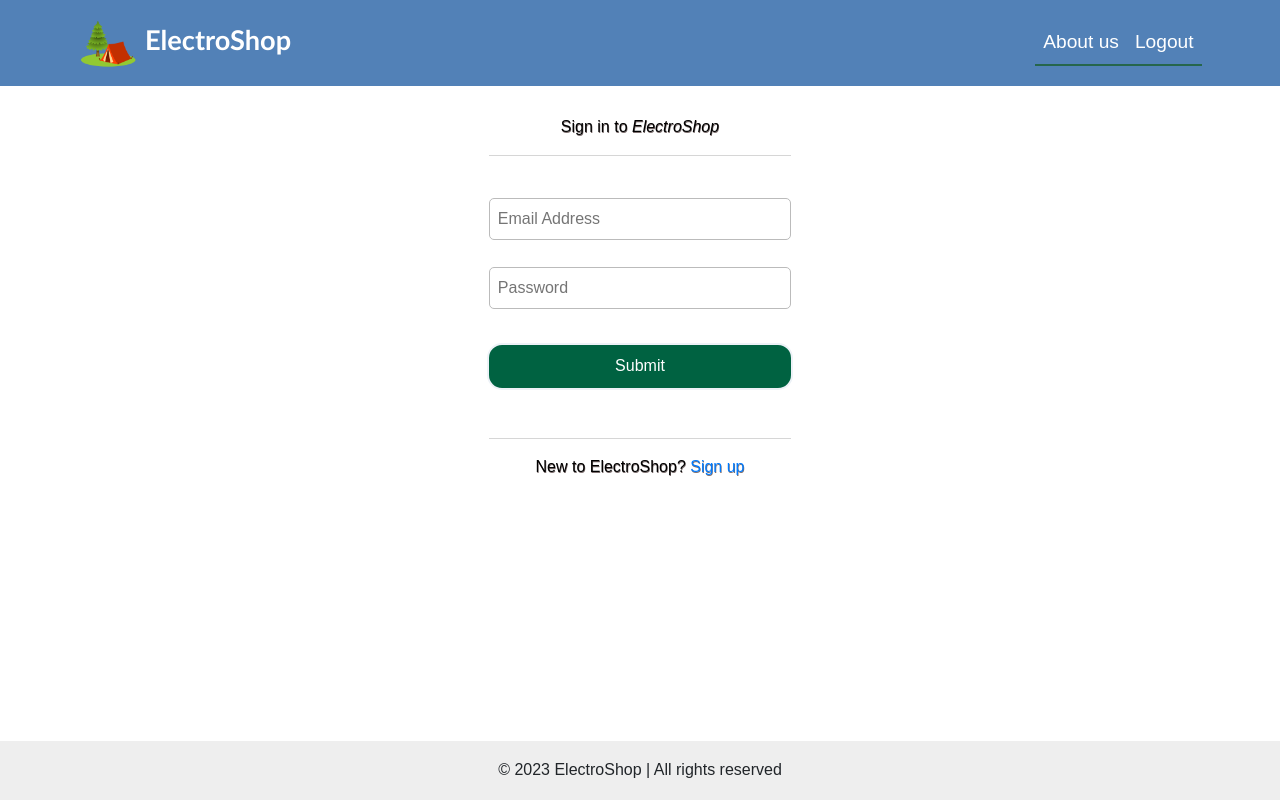
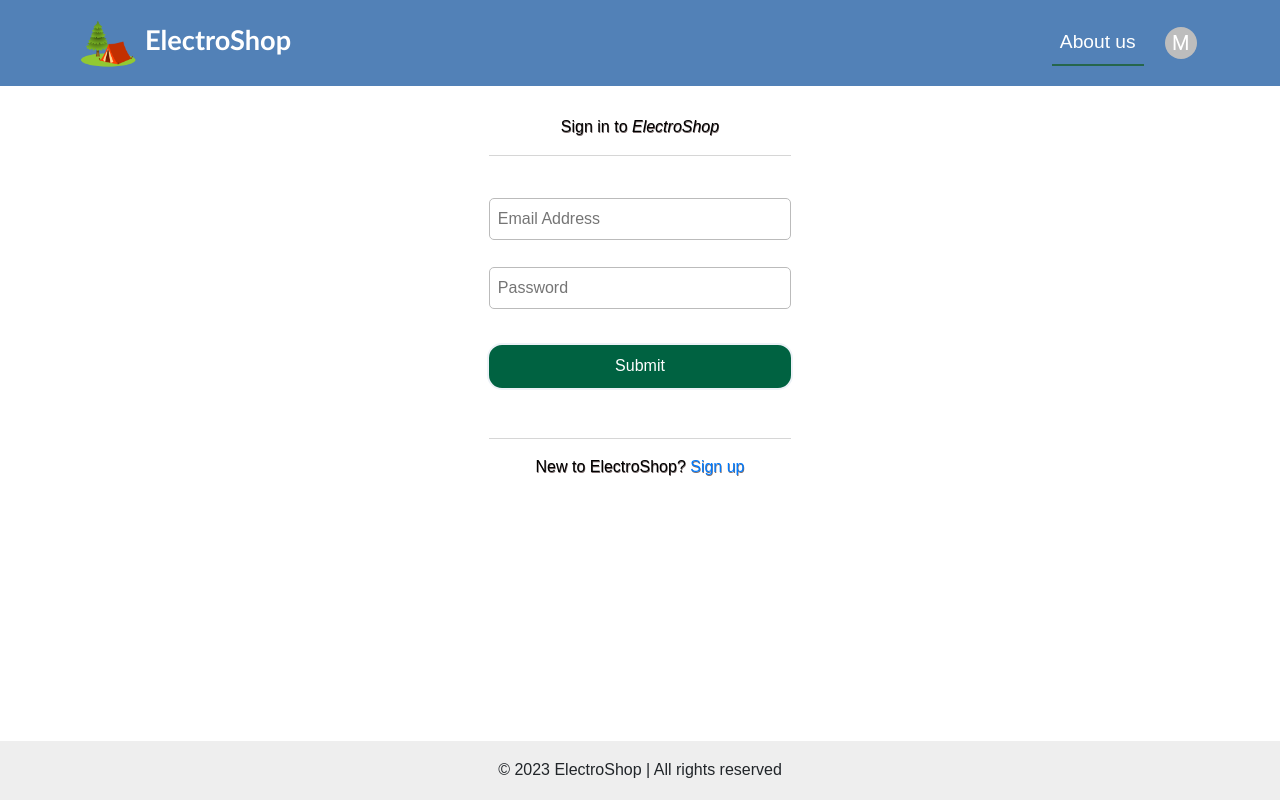
Before and after one commit to ajinkyabhuruk1996/business_ui, a React (Create React App) app: page /login in a window 1280 px wide. Built offline with nearby package versions, Linux system fonts and the light colour scheme; sample sign-in values are in the browser's storage.

Commit message:
Access based admin portal route

```diff
--- a/src/App.js
+++ b/src/App.js
@@ -17,16 +17,16 @@ import SolarPanelListing from './components/Products/ProductListing/SolarPanelLi
 import SolarHeatersListing from './components/Products/ProductListing/SolarHeatersListing.js'
 import ProductListing from './components/Products/ProductListing/ProductListing.js';
 import AdminPortalHomePage from './components/AdminPortal/AdminPortal/AdminPortalHomePage.js';
-
+import CreateSubUserForm from './components/Forms/SignUp/createSubUserForm.js';
+import { isAuthorizedToPerform } from './utils.js';
 import './App.css';
 
 
 const Protected = ({ component: Component, ...routeProps }) => {
   const { loading, isAuthenticated, user, area, accessTo } = routeProps
-  const isAdmin =true;
+  const isAdmin = true;
 
-  const hasAccess= JSON.parse(sessionStorage.getItem("userCapabilites"))?.[area]?.[accessTo];
-  // JSON.parse(sessionStorage.getItem("userCapabilites"))?.["adminPortal"]?.["hasAccessToAdminPortal"]
+  const hasAccess = isAuthorizedToPerform( area, accessTo);
 
   if (!loading && !hasAccess) {
     return <Navigate to="/login" />;
@@ -75,6 +75,14 @@ const App = () => {
                   accessTo={"hasAccessToAdminPortal"}
                 />}
             />
+            <Route
+              exact path='/adduser'
+              element={
+                <Protected component={CreateSubUserForm}
+                  area={"user"}
+                  accessTo={"canAddNewUser"}
+                />}
+            />
             <Route exact path="/productlist/solarpanel" element={<SolarPanelListing />}></Route>
             <Route exact path="/productlist/solarheater" element={<SolarHeatersListing />}></Route>
             <Route path="/productlist/*" element={<ProductListing />}></Route>
--- a/src/components/Forms/Logout/LogoutControl.js
+++ b/src/components/Forms/Logout/LogoutControl.js
@@ -1,7 +1,7 @@
 import { API_ROOT } from "../../AppConfig/app-config";
 
-export const logoutFunction = (event) => {
-    event.preventDefault();
+export const logoutFunction = () => {
+        // event.preventDefault();
         // const formData = new FormData(event.target);
         // var object = {};
         // formData.forEach(function(value, key){
--- a/src/components/Header/Header.js
+++ b/src/components/Header/Header.js
@@ -1,18 +1,149 @@
+import * as React from 'react';
+import Box from '@mui/material/Box';
+import Avatar from '@mui/material/Avatar';
+import Menu from '@mui/material/Menu';
+import MenuItem from '@mui/material/MenuItem';
+import ListItemIcon from '@mui/material/ListItemIcon';
+import Divider from '@mui/material/Divider';
+import IconButton from '@mui/material/IconButton';
+import Typography from '@mui/material/Typography';
+import Tooltip from '@mui/material/Tooltip';
+import PersonAdd from '@mui/icons-material/PersonAdd';
+import Settings from '@mui/icons-material/Settings';
+import Logout from '@mui/icons-material/Logout';
 import { Navbar, Nav } from 'react-bootstrap';
 import { useNavigate } from 'react-router-dom';
 import { logoutFunction } from '../Forms/Logout/LogoutControl.js';
 import logo from './images/brand.png';
 import './Header.css';
+import { isAuthorizedToPerform } from '../../utils.js';
 
-const Header = ()=>{
-    const navigate = useNavigate();
+const AccountMenu = (props) => {
+    const { navigate } = props;
+    const [anchorEl, setAnchorEl] = React.useState(null);
+    const open = Boolean(anchorEl);
+
+    const canAddNewUser = isAuthorizedToPerform( "user", "canAddNewUser");
+
+    const handleClick = (event) => {
+        setAnchorEl(event.currentTarget);
+    };
+    const handleClose = () => {
+        setAnchorEl(null);
+    };
 
     const handleLogoutClick = (event) => {
-        logoutFunction(event)
+        logoutFunction()
         navigate('/')
     }
 
-    const authButton = () => {
+    return (
+        <React.Fragment>
+            <Box
+                display="flex"
+                justifyContent="flex-end"
+                alignItems="flex-end"
+                sx={{ display: 'flex', alignItems: 'center', textAlign: 'center' }}>
+                {/* {customerButtons()}
+                {adminPortalButtons()}
+                {authButton()} */}
+                <Tooltip title="Account settings">
+                    <IconButton
+                        onClick={handleClick}
+                        size="small"
+                        sx={{ ml: 2 }}
+                        aria-controls={open ? 'account-menu' : undefined}
+                        aria-haspopup="true"
+                        aria-expanded={open ? 'true' : undefined}
+                    >
+                        <Avatar sx={{ width: 32, height: 32 }}>M</Avatar>
+                    </IconButton>
+                </Tooltip>
+            </Box>
+            <Menu
+                anchorEl={anchorEl}
+                id="account-menu"
+                open={open}
+                onClose={handleClose}
+                onClick={handleClose}
+                PaperProps={{
+                    elevation: 0,
+                    sx: {
+                        overflow: 'visible',
+                        filter: 'drop-shadow(0px 2px 8px rgba(0,0,0,0.32))',
+                        mt: 1.5,
+                        '& .MuiAvatar-root': {
+                            width: 32,
+                            height: 32,
+                            ml: -0.5,
+                            mr: 1,
+                        },
+                        '&:before': {
+                            content: '""',
+                            display: 'block',
+                            position: 'absolute',
+                            top: 0,
+                            right: 14,
+                            width: 10,
+                            height: 10,
+                            bgcolor: 'background.paper',
+                            transform: 'translateY(-50%) rotate(45deg)',
+                            zIndex: 0,
+                        },
+                    },
+                }}
+                transformOrigin={{ horizontal: 'right', vertical: 'top' }}
+                anchorOrigin={{ horizontal: 'right', vertical: 'bottom' }}
+            >
+                {/*     TODO : Intended functionality for future Do NO DELETE below comments.
+                <MenuItem onClick={handleClose}>
+                    <Avatar /> Profile
+                </MenuItem>
+                <MenuItem onClick={handleClose}>
+                    <Avatar /> My account
+                </MenuItem>
+                <Divider />
+                <MenuItem onClick={handleClose}>
+                    <ListItemIcon>
+                        <PersonAdd fontSize="small" />
+                    </ListItemIcon>
+                    Add another account
+                </MenuItem>
+                <MenuItem onClick={handleClose}>
+                    <ListItemIcon>
+                        <Settings fontSize="small" />
+                    </ListItemIcon>
+                    Settings
+                </MenuItem> */}
+                {
+                    canAddNewUser ? (
+                        <MenuItem onClick={ () => { navigate('/adduser') }}>
+                            <ListItemIcon>
+                                <PersonAdd fontSize="small" />
+                            </ListItemIcon>
+                            Add New User
+                        </MenuItem>
+                    ) : ''
+                }
+
+                <MenuItem onClick={() => { handleClose(); handleLogoutClick(); }}>
+                    <ListItemIcon>
+                        <Logout fontSize="small" />
+                    </ListItemIcon>
+                    Logout
+                </MenuItem>
+            </Menu>
+        </React.Fragment>
+    );
+}
+
+const authButton = (navigate) => {
+
+    const handleLogoutClick = (event) => {
+        logoutFunction()
+        navigate('/')
+    }
+
     if (sessionStorage.getItem("userloggedIn") === null) {
         return (
             <>
@@ -21,15 +152,17 @@ const Header = ()=>{
             </>
         )
 
-        } else {
-            return  <Nav.Link className="link" active="true" target="_blank" href="/" rel="noreferrer" onClick={handleLogoutClick}>Logout</Nav.Link>
     }
+    // else {
+    //     return <Nav.Link className="link" active="true" target="_blank" href="/" rel="noreferrer" onClick={handleLogoutClick}>Logout</Nav.Link>
+    // }
 }
 
 const adminPortalButtons = () => {
-        const hasAccessToAdminPortal = JSON.parse(sessionStorage.getItem("userCapabilites"))?.adminPortal?.hasAccessToAdminPortal;
-        if (hasAccessToAdminPortal === true) {
-            return(
+    const hasAdminPortalAccess = isAuthorizedToPerform( "adminPortal", "hasAccessToAdminPortal");
+
+    if (hasAdminPortalAccess === true) {
+        return (
             <>
                 <Nav.Link className="link" active="true" href="/adminportal">Admin Portal</Nav.Link>
             </>
@@ -38,9 +171,10 @@ const Header = ()=>{
 }
 
 const customerButtons = () => {
-        const hasAccessToBooking = JSON.parse(sessionStorage.getItem("userCapabilites"))?.enquiry?.hasAccessToBooking;
-        if (hasAccessToBooking === true) {
-            return(
+    const hasBookingAccess = isAuthorizedToPerform( "enquiry", "hasAccessToBooking");
+
+    if (hasBookingAccess === true) {
+        return (
             <>
                 <Nav.Link className="link" active="true" href="/booking">Booking</Nav.Link>
             </>
@@ -48,9 +182,13 @@ const Header = ()=>{
     }
 }
 
-    return(
+const Header = () => {
+
+    const navigate = useNavigate();
+
+    return (
         <div className="headerContainer">
-            <Navbar className= "navBarStyle navbar" variant="dark" expand="lg" fixed="top">
+            <Navbar className="navBarStyle navbar" variant="dark" expand="lg" fixed="top">
                 <Navbar.Brand href="/" className="brandName" >
                     <img
                         alt="logo"
@@ -61,20 +199,17 @@ const Header = ()=>{
                     {' '}
                     ElectroShop
                 </Navbar.Brand>
-                <Navbar.Toggle/>
+                <Navbar.Toggle />
                 <Navbar.Collapse className="justify-content-end navOptions">
                     <Nav>
                         <Nav.Link className="link" active="true" href="/aboutus">About us</Nav.Link>
-                        {/* <Nav.Link className="link" active="true" href="/planning">Plan your trip</Nav.Link>
-                        <Nav.Link className="link" active="true" href="/policies">Policies</Nav.Link> */}
-                        {/* <Nav.Link className="link" active="true" href="/signup">Sign Up</Nav.Link>
-                        <Nav.Link className="link" active="true" href="/login">Login</Nav.Link> */}
                         {customerButtons()}
                         {adminPortalButtons()}
-                        {authButton()}
-                        {/* <Nav.Link className="link" active="true" href="/booking">Booking</Nav.Link> */}
+                        {authButton(navigate)}
+                        {sessionStorage.getItem("userloggedIn") != null ? <AccountMenu navigate={navigate} /> : <></>}
                     </Nav>
                 </Navbar.Collapse>
+
             </Navbar>
         </div>
     );
--- a/src/utils.js
+++ b/src/utils.js
@@ -9,3 +9,16 @@ export const isLocalhost = Boolean(
         /^127(?:\.(?:25[0-5]|2[0-4][0-9]|[01]?[0-9][0-9]?)){3}$/
       )
 );
+
+
+export const getSessionValBySessionKey = (sessionKey) => {
+  let sesssionData;
+  const sessionVal = sessionStorage.getItem(sessionKey) ? sessionStorage.getItem(sessionKey) : '';
+  return sessionVal;
+}
+
+export const isAuthorizedToPerform = (area,accessTo) => {
+  const sessionVal = sessionStorage.getItem("userCapabilites") ? sessionStorage.getItem("userCapabilites") : '';
+  const canDo = sessionVal ? JSON.parse(sessionVal)?.[area]?.[accessTo] : null;
+  return canDo;
+}
```
Also changed, not shown: src/components/Forms/Login/Login.js (+15 -11 lines), src/components/Forms/SignUp/createSubUserForm.js (+47 -27 lines). Lines whose indentation alone changed are shown as unchanged.
